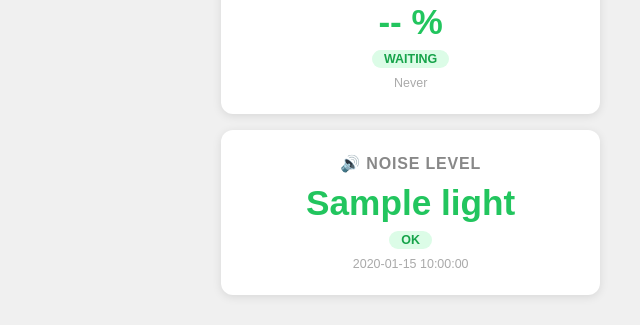
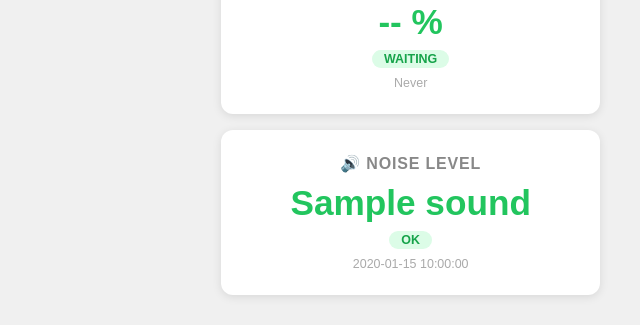
Before and after one commit to YaemikoGit/inf2009_proj_G24, a Flask app: template templates/index.html in a window 1280 px wide. Shown: the part 577-902 px from the top of the page, without its empty margins (640-1280 px from the left). Run offline with Flask 3, Linux system fonts and the light colour scheme; the template is opened without the code that fills it: most values are stand-ins (such as "Sample title", 1, 10 or a date in 2020); some libraries are stand-ins or nearby versions.

Commit message:
added sound in index.html

```diff
--- a/templates/index.html
+++ b/templates/index.html
@@ -1,10 +1,15 @@
 <!DOCTYPE html>
 <html>
+
 <head>
     <title>Classroom Analytics</title>
     <script src="https://cdnjs.cloudflare.com/ajax/libs/socket.io/4.6.1/socket.io.min.js"></script>
     <style>
-        * { box-sizing: border-box; margin: 0; padding: 0; }
+        * {
+            box-sizing: border-box;
+            margin: 0;
+            padding: 0;
+        }
 
         body {
             font-family: Arial, sans-serif;
@@ -30,7 +35,7 @@
             flex: 2;
             background: white;
             border-radius: 12px;
-            box-shadow: 0 2px 10px rgba(0,0,0,0.1);
+            box-shadow: 0 2px 10px rgba(0, 0, 0, 0.1);
             padding: 20px;
         }
 
@@ -71,7 +76,7 @@
         .card {
             background: white;
             border-radius: 12px;
-            box-shadow: 0 2px 10px rgba(0,0,0,0.1);
+            box-shadow: 0 2px 10px rgba(0, 0, 0, 0.1);
             padding: 24px;
             text-align: center;
         }
@@ -90,8 +95,13 @@
             color: #333;
         }
 
-        .value.ok { color: #22c55e; }
-        .value.error { color: #ef4444; }
+        .value.ok {
+            color: #22c55e;
+        }
+
+        .value.error {
+            color: #ef4444;
+        }
 
         .attention-row {
             display: flex;
@@ -115,8 +125,15 @@
             text-transform: uppercase;
         }
 
-        .badge.ok { background: #dcfce7; color: #16a34a; }
-        .badge.error { background: #fee2e2; color: #dc2626; }
+        .badge.ok {
+            background: #dcfce7;
+            color: #16a34a;
+        }
+
+        .badge.error {
+            background: #fee2e2;
+            color: #dc2626;
+        }
 
         .timestamp {
             color: #aaa;
@@ -125,6 +142,7 @@
         }
     </style>
 </head>
+
 <body>
     <h1>🏫 Classroom Analytics</h1>
 
@@ -188,14 +206,14 @@
             <!-- Sound Card -->
             <div class="card">
                 <h2>🔊 Noise Level</h2>
-                {% if light.status == 'ok' %}
-                    <div class="value ok" id="light-value">{{ light.light }}</div>
-                    <span class="badge ok" id="sensor-status">{{ light.status }}</span>
+                {% if sound.status == 'ok' %}
+                <div class="value ok" id="sound-value">{{ sound.label or 'Detected' }}</div>
+                <span class="badge ok" id="sound-status">{{ sound.status }}</span>
                 {% else %}
-                    <div class="value error" id="light-value">Sensor Not Detected</div>
-                    <span class="badge error" id="sensor-status">{{ sound.status or 'error' }}</span>
+                <div class="value error" id="sound-value">Sensor Not Detected</div>
+                <span class="badge error" id="sound-status">{{ sound.status or 'error' }}</span>
                 {% endif %}
-                <p class="timestamp" id="light-time">{{ sound.timestamp or 'Never' }}</p>
+                <p class="timestamp" id="sound-time">{{ sound.timestamp or 'Never' }}</p>
             </div>
 
         </div>
@@ -254,6 +272,24 @@
                 document.getElementById("snapshot-time").textContent = "Last snapshot: " + data.timestamp;
             }
         });
+
+        socket.on("sound_update", (data) => {
+            const value = document.getElementById("sound-value");
+            const status = document.getElementById("sound-status");
+            const time = document.getElementById("sound-time");
+
+            if (data.status === "ok") {
+                value.textContent = data.label || "Detected";
+            } else {
+                value.textContent = "Sensor Not Detected";
+            }
+
+            value.className = "value " + (data.status === "ok" ? "ok" : "error");
+            status.textContent = data.status || "error";
+            status.className = "badge " + (data.status === "ok" ? "ok" : "error");
+            time.textContent = data.timestamp || "";
+        });
     </script>
 </body>
+
 </html>
```
Lines whose indentation alone changed are shown as unchanged.
